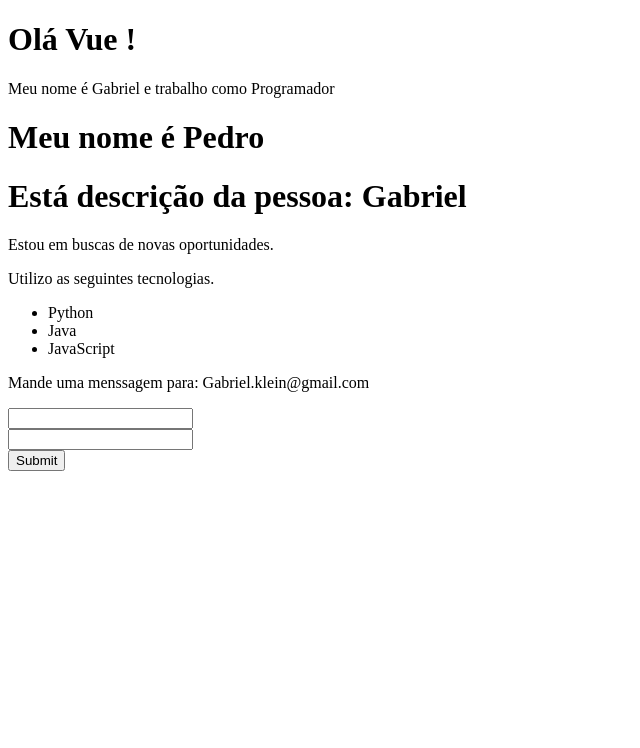
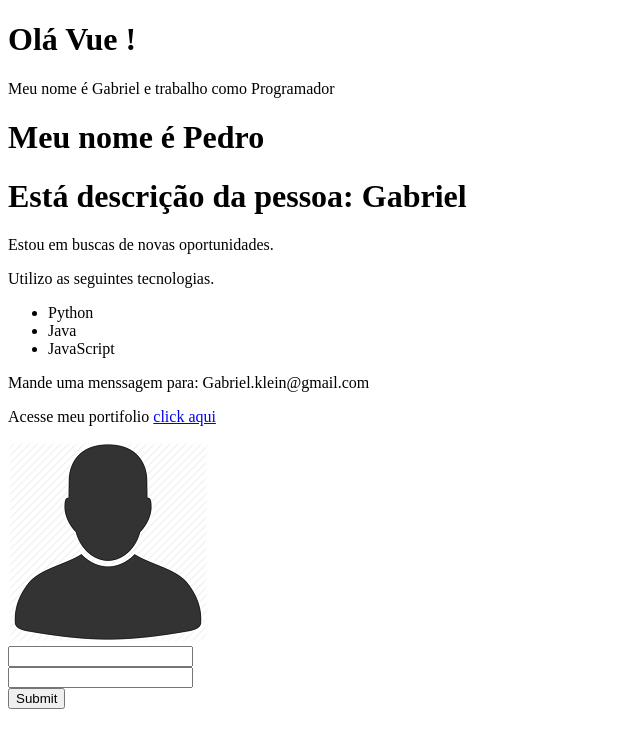
Before and after one commit to gabrielNunesKlein/Vue-Js, a Vue app in the folder 2_projeto_vue/: page / in a window 1280 px wide. Shown: the top 748 px of the page, without its empty margins (0-640 px from the left). Built offline with nearby package versions, Linux system fonts and the light colour scheme.

Commit message:
Atributos dinâmicos

```diff
--- a/2_projeto_vue/src/components/Info.vue
+++ b/2_projeto_vue/src/components/Info.vue
@@ -9,17 +9,24 @@
             <li>JavaScript</li>
         </ul>
         <p v-show="mostrar_email">Mande uma menssagem para: {{ email }}</p>
+        <p>Acesse meu portifolio <a v-bind:href="meu_portifolio" target="_blank">click aqui</a></p>
+        <Perfil />
     </div>
 </template>
 
 <script>
+import Perfil from './Perfil.vue';
 export default{
     name: "Info",
+    components: {
+        Perfil
+    },
     data(){
         return {
             esta_trabalhando: false,
             mostrar_email: true,
-            email: 'Gabriel.klein@gmail.com'
+            email: 'Gabriel.klein@gmail.com',
+            meu_portifolio: 'https://github.com/gabrielNunesKlein'
         }
     }
 }
--- /dev/null
+++ b/2_projeto_vue/src/components/Perfil.vue
@@ -0,0 +1,15 @@
+<template>
+    <img :src="avatar" :alt="descricao">
+</template>
+
+<script>
+    export default {
+        name: "Perfil",
+        data(){
+            return {
+                avatar: '/img/avatar-blank.png',
+                descricao: 'Gabriel Klein'
+            }
+        }
+    }
+</script>
```
Also changed, not shown: 2_projeto_vue/public/img/avatar-blank.png (added), 2_projeto_vue/src/components/Form/Input.vue (line endings or trailing spaces).
